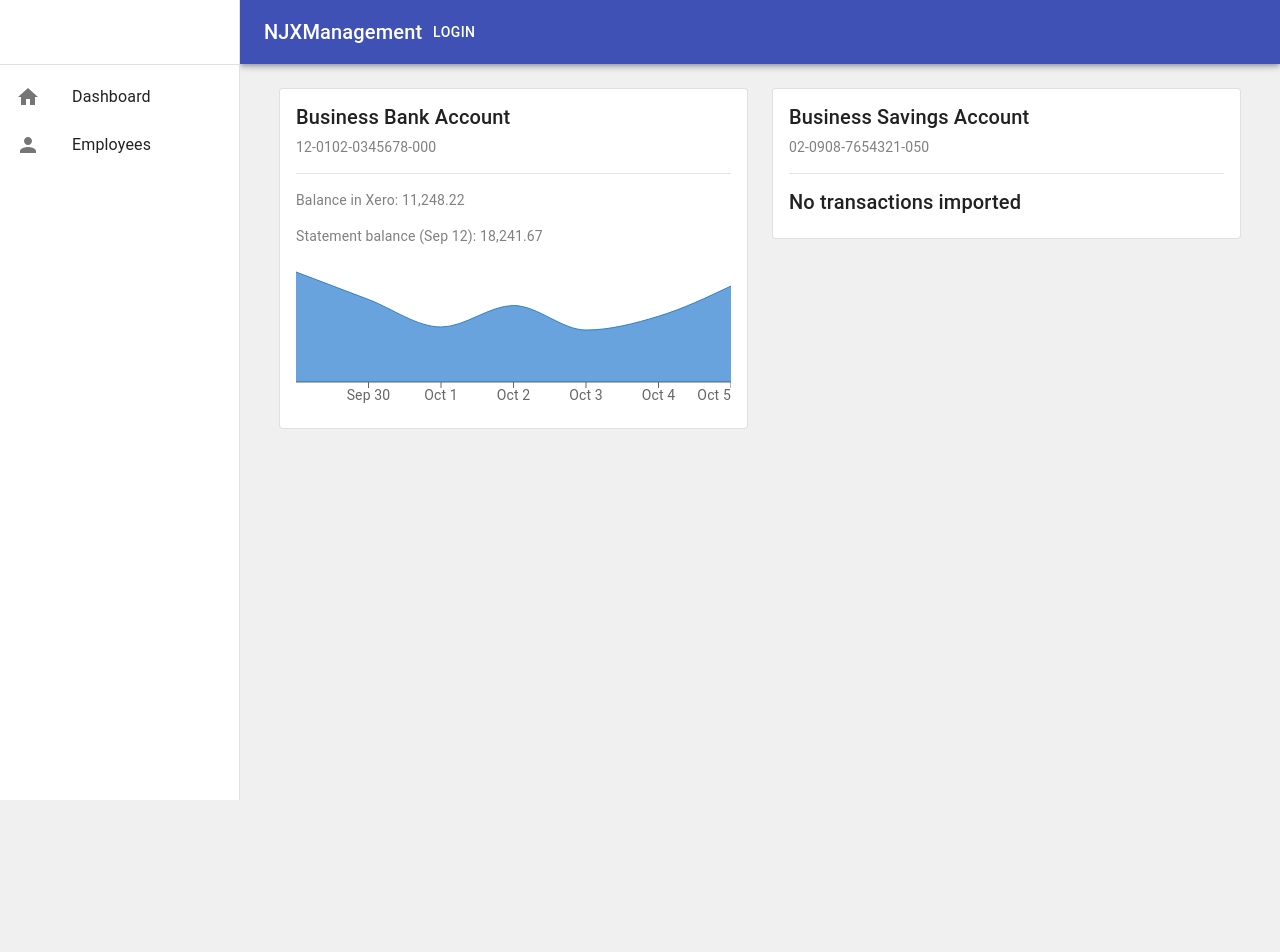
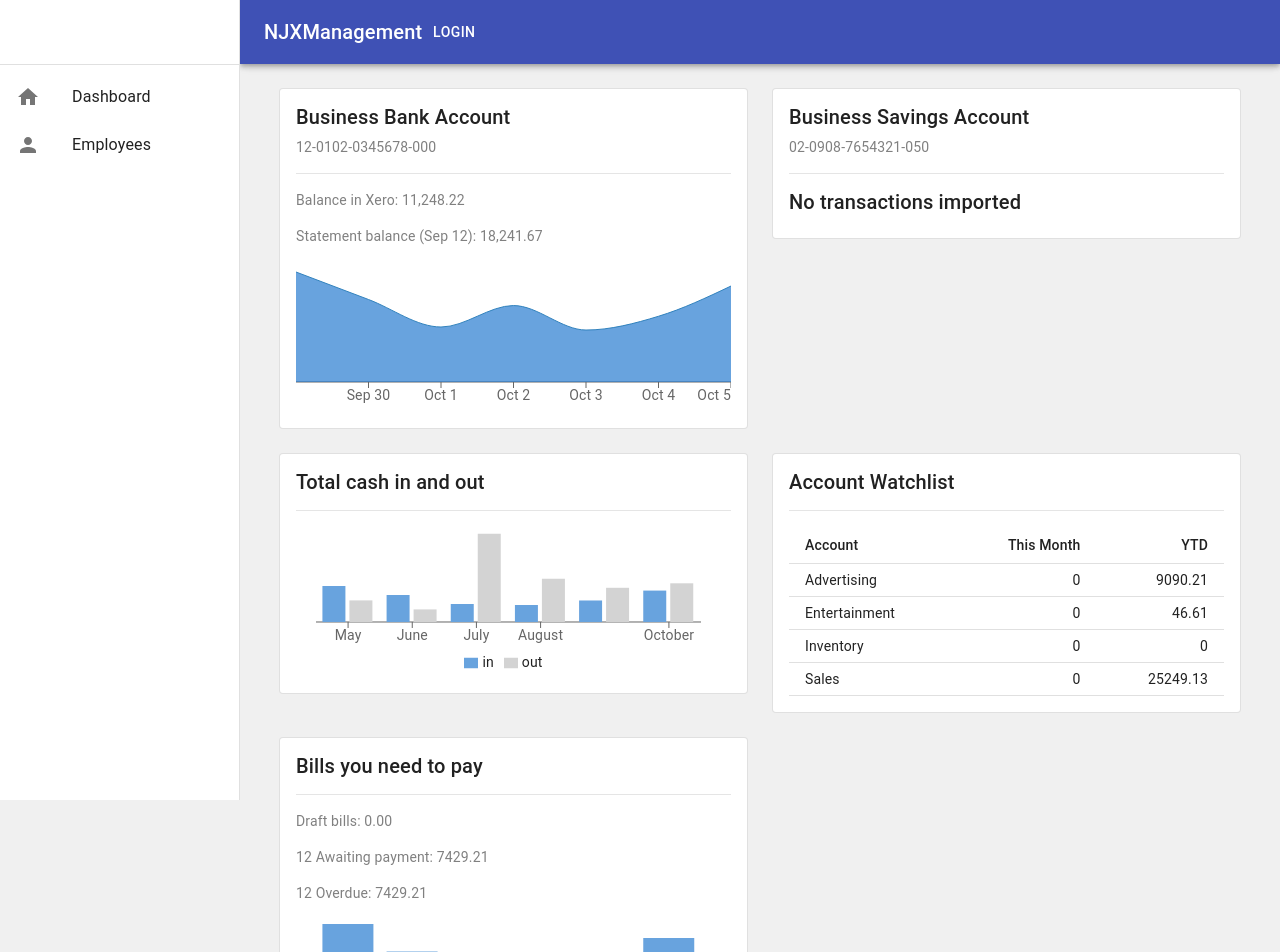
Before and after one commit to Marrnj2/XeroWebProject, a React (Create React App) app in the folder NJXManagement/ClientApp/: page / in a window 1280 px wide. Shown: the top 952 px of the page. Before the commit the page ends 800 px from the top, so only its background shows below. Built offline with nearby package versions, Linux system fonts and the light colour scheme.

Commit message:
Add back other dashboard components to page

```diff
--- a/NJXManagement/ClientApp/src/components/Home.js
+++ b/NJXManagement/ClientApp/src/components/Home.js
@@ -21,6 +21,17 @@ export class Home extends Component {
           <Grid item xs={12} sm={12} md={6}>
             <BusinessSavingsAccount/>
           </Grid>
+
+          <Grid item xs={12} sm={12} md={6}>
+            <TotalCashInAndOut/>
+          </Grid>
+          <Grid item xs={12} sm={12} md={6}>
+            <AccountWatchlist/>
+          </Grid>
+
+          <Grid item xs={12} sm={12} md={6}>
+            <Bills/>
+          </Grid>
         </Grid>
       </div>
     );
```
